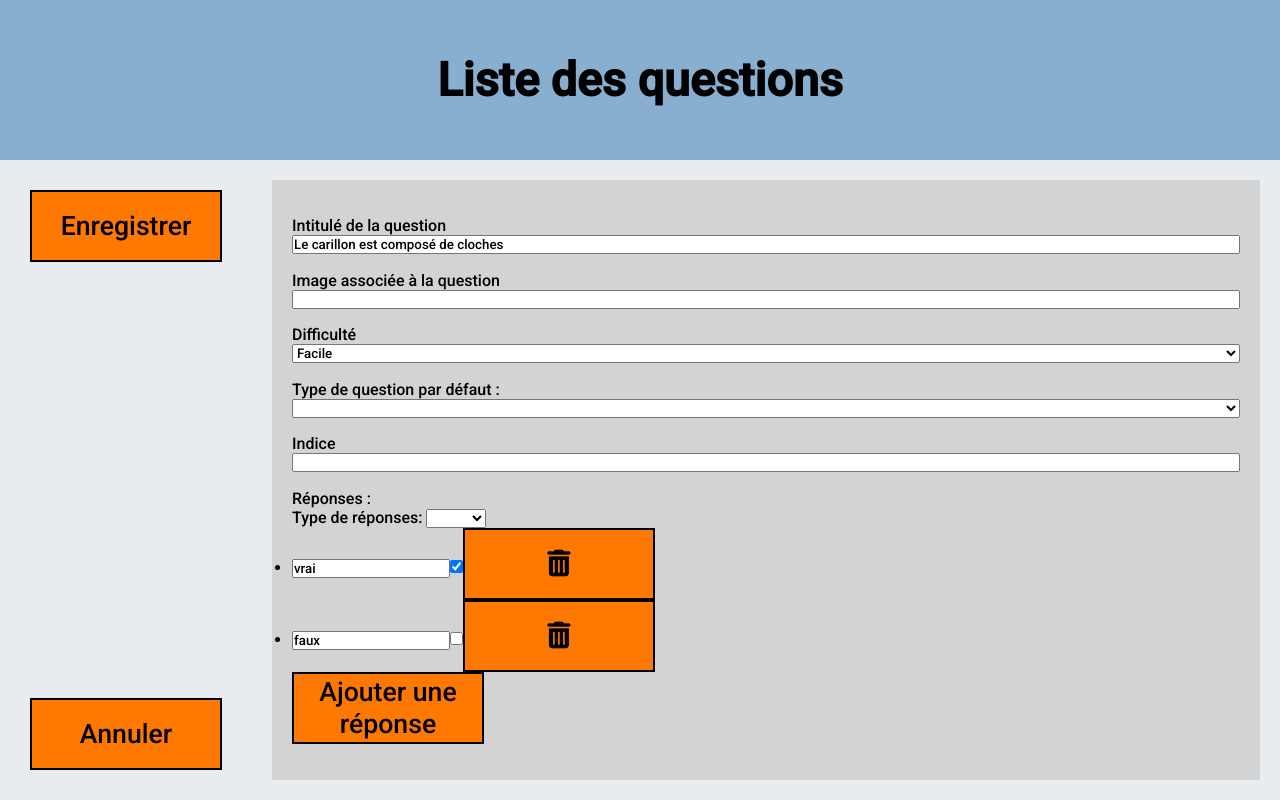
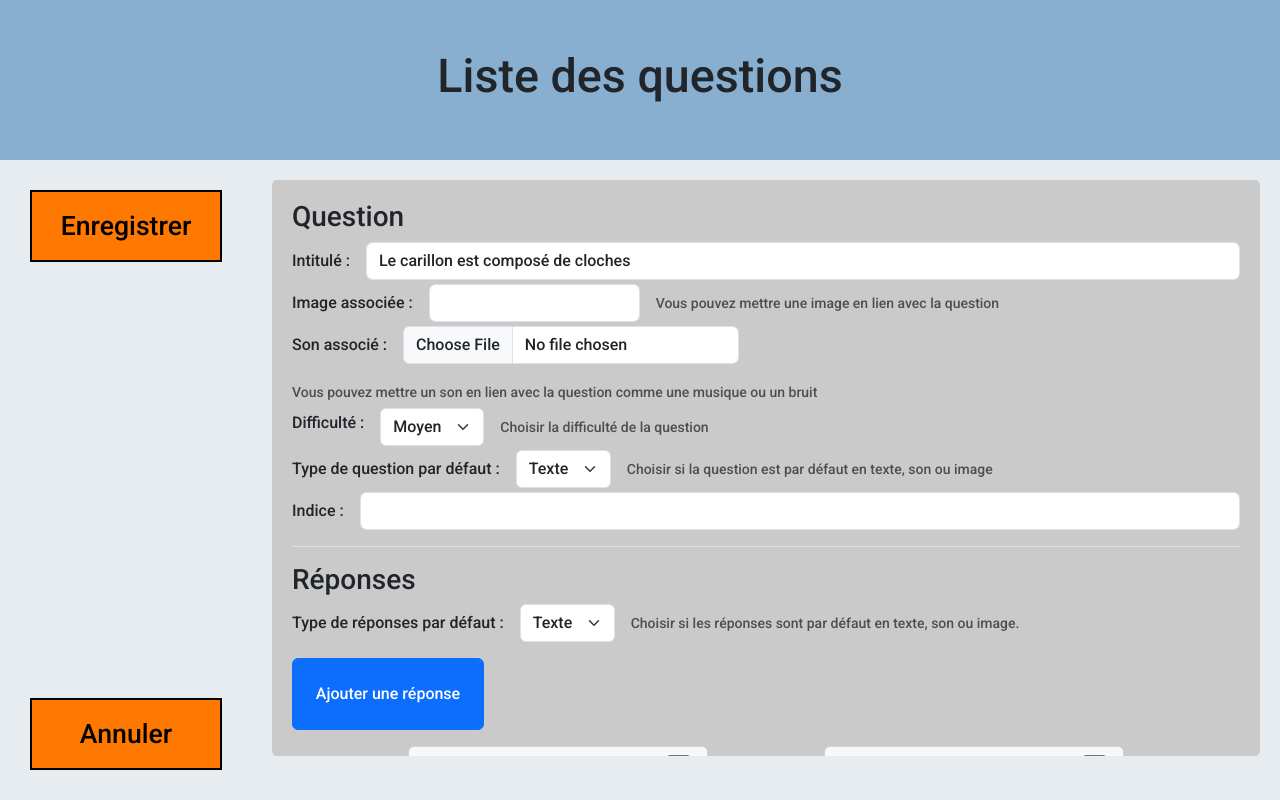
Before and after one commit to 2019-2020-ps6/2022-2023-ps6-cogito, an Angular app in the folder front-end/: page /questions-list in a window 1280 px wide. Both pictures are taken after a click on the button 982 px from the left and 210 px from the top of the page. Built offline with nearby package versions, Linux system fonts and the light colour scheme.

Commit message:
feature: improve style of question-form #61

```diff
--- a/front-end/angular.json
+++ b/front-end/angular.json
@@ -32,7 +32,8 @@
             "styles": [
               "src/styles.scss"
             ],
-            "scripts": []
+            "scripts": [
+            ]
           },
           "configurations": {
             "production": {
--- a/front-end/src/app/app.module.ts
+++ b/front-end/src/app/app.module.ts
@@ -15,6 +15,7 @@ import { QuizComponent } from "./quiz/quiz/quiz.component";
 import { GamePageComponent } from "./game/page/page.component";
 import { QuestionsListComponent } from './questions/questions-list/questions-list.component';
 import { QuestionFormComponent } from './questions/question-form/question-form.component';
+import { BrowserAnimationsModule } from '@angular/platform-browser/animations';
 
 @NgModule({
     declarations: [
@@ -29,12 +30,13 @@ import { QuestionFormComponent } from './questions/question-form/question-form.c
         QuizComponent,
         GamePageComponent,
         QuestionsListComponent,
-        QuestionFormComponent
+        QuestionFormComponent,
     ],
     imports: [
         BrowserModule,
         AppRoutingModule,
-        FormsModule
+        FormsModule,
+        BrowserAnimationsModule
     ],
     providers: [],
     bootstrap: [AppComponent]
--- a/front-end/src/app/questions/question-form/question-form.component.html
+++ b/front-end/src/app/questions/question-form/question-form.component.html
@@ -1,56 +1,149 @@
 <form>
-    <div class="main-content">
-        <label>
-            Intitulé de la question
-            <input type="text" name="title" [(ngModel)]="question === undefined ? '' : question.title">
-        </label>
-        <label>
-            Image associée à la question
-            <input type="text" name="picture" [(ngModel)]="question === undefined ? '' : question.picture">
-            <img class="img-question" *ngIf="question?.picture" src="{{question?.picture}}">
-        </label>
-        <label>
-            Difficulté
-            <select name="difficulty" [(ngModel)]="question === undefined ? '' : question.difficulty">
-                <option value="1">Facile</option>
-                <option value="2">Moyen</option>
-                <option value="3">Difficile</option>
-            </select>
-        </label>
-        <label>
-            Type de question par défaut :
-            <select name="type" [(ngModel)]="question === undefined ? '' : question.defaultMediaType">
-                <option value="1">Texte</option>
-                <option value="2">Son</option>
-                <option value="3">Image</option>
-            </select>
-        </label>
-        <label>
-            Indice
-            <input type="text" name="hint" [(ngModel)]="question === undefined ? '' : question.hint">
-        </label>
+    <div class="overflow-auto">
+        <div class="question-part mb-3 border-bottom">
+            <h3>Question</h3>
+            <div class="row g-3 align-items-center mb-1">
+                <div class="col-auto">
+                    <label class="col-form-label">Intitulé :</label>
+                </div>
+                <div class="col">
+                    <input type="text" class="form-control" name="title" [(ngModel)]="question === undefined ? '' : question.title">
+                </div>
+            </div>
+            <div class="row g-3 align-items-center mb-1">
+                <div class="col-auto">
+                    <label class="col-form-label">Image associée :</label>
+                </div>
+                <div class="col-auto">
+                    <input type="text" class="form-control" name="picture" [(ngModel)]="question === undefined ? '' : question.picture">
+                </div>
+                <div class="col-auto">
+                    <span class="form-text">
+                        Vous pouvez mettre une image en lien avec la question
+                    </span>
+                </div>
+            </div>
+            <div class="row g-3 align-items-center mb-1">
+                <div class="col-auto">
+                  <label class="col-form-label">Son associé :</label>
+                </div>
+                <div class="col-auto">
+                  <input class="form-control" type="file" id="formFile" (change)="uploadSound($event)">
+                </div>
+                <div class="col-auto">
+                  <span class="form-text">
+                    Vous pouvez mettre un son en lien avec la question comme une musique ou un bruit
+                  </span>
+                </div>
+              </div>
 
-        <div>
-            Réponses :
-            <div>
-                Type de réponses:
-                <select name="answerType" [(ngModel)]="question === undefined ? '' : question.defaultAnswersMediaType">
-                    <option value="1">Texte</option>
-                    <option value="2">Son</option>
-                    <option value="3">Image</option>
-                </select>
+              <div class="row g-3 align-items-center mb-1">
+                <div class="col-auto">
+                  <label class="form-label">Difficulté :</label>
+                </div>
+                <div class="col-auto">
+                  <select name="difficulty" class="form-select" [(ngModel)]="question === undefined ? 0 : question.difficulty">
+                    <option value="0">Facile</option>
+                    <option value="1">Moyen</option>
+                    <option value="2">Difficile</option>
+                  </select>
+                </div>
+                <div class="col-auto">
+                  <span class="form-text">Choisir la difficulté de la question</span>
+                </div>
+              </div>
+
+            <div class="row g-3 align-items-center mb-1">
+                <div class="col-auto">
+                    <label class="col-form-label">Type de question par défaut :</label>
+                </div>
+                <div class="col-auto">
+                    <select name="type" class="form-select" [(ngModel)]="question === undefined ? '' : question.defaultMediaType">
+                        <option value="0">Texte</option>
+                        <option value="1">Son</option>
+                        <option value="2">Image</option>
+                    </select>
+                </div>
+                <div class="col-auto">
+                  <span class="form-text">
+                    Choisir si la question est par défaut en texte, son ou image
+                  </span>
+                </div>
+              </div>
+            <div class="row g-3 align-items-center mb-3">
+                <div class="col-auto">
+                    <label class="col-form-label">Indice :</label>
+                </div>
+                <div class="col">
+                    <input type="text" class="form-control" name="hint" [(ngModel)]="question === undefined ? '' : question.hint">
+                </div>
             </div>
+        </div>
+
+        <div class="answer-part mb-3 border-bottom">
+            <h3>Réponses</h3>
+            <div class="row g-3 align-items-center mb-3">
+                <div class="col-auto">
+                    <label class="col-form-label">Type de réponses par défaut :</label>
+                </div>
+                <div class="col-auto">
+                    <select name="answerType" class="form-select" [(ngModel)]="question === undefined ? '' : question.defaultAnswersMediaType">
+                        <option value="0">Texte</option>
+                        <option value="1">Son</option>
+                        <option value="2">Image</option>
+                    </select>
+                </div>
+                <div class="col-auto">
+                    <span class="form-text">
+                        Choisir si les réponses sont par défaut en texte, son ou image.
+                    </span>
+                </div>
+            </div>
+            <button class="btn btn-primary mb-3" (click)="addAnswerToForm()">Ajouter une réponse</button>
             <ul>
-                <li *ngFor="let answer of question?.answerList">
-                    <input type="text" name="{{answer.id}}" [(ngModel)]="answer === undefined ? 'undefined' : answer.value">
-                    <input type="checkbox" name="isCorrect" [checked]="answer.isCorrect"
-                        (change)="answer.isCorrect = !answer.isCorrect">
-                        <button class="button-card" (click)="deleteAnswer(answer)">
-                            <i class="fas fa-trash-alt"></i>
-                        </button>
+                <li *ngFor="let answer of question?.answerList; let i = index" id="answer-{{answer.id}}">
+                    <div class="card answer" >
+                        <h5 class="card-header mb-0 answer-header">
+                            Réponse {{i+1}}
+                            <a class="btn btn-secondary btn-sm" (click)="deleteAnswer(answer)">x</a>
+                        </h5>
+                        <div class="card-body">
+                            <div class="mb-0">
+                                <label class="form-label">
+                                    Intitulé de la réponse
+                                </label>
+                                <input type="text" name="{{answer.id}}" class="form-control" [(ngModel)]="answer === undefined ? 'undefined' : answer.value">
+                            </div>
+                            <div class="mb-0 answer-picture">
+                                <label class="form-label">
+                                    Image associée :
+                                </label>
+                                <input type="text" class="form-control" name="{{answer.id}}-picture" [(ngModel)]="answer === undefined ? 'undefined' : answer.picture">
+                                <img *ngIf="answer?.picture" src="{{answer.picture}}">
+                                <span *ngIf="!answer?.picture" class="form-text" >Aucune image</span>
+                            </div>
+                            <div class="mb-1">
+                                <label class="form-label">
+                                    Son associé :
+                                </label>
+                                <input type="file" name="{{answer.id}}-sound" class="form-control">
+                            </div>
+                            <div class="btn-group" role="group" [attr.aria-labelledby]="'btnradio-' + answer.id">
+                                <input type="radio" class="btn-check" name="btnradio-{{answer.id}}" id="btnradio-{{answer.id}}-1" autocomplete="off" checked [checked]="answer.isCorrect" (change)="answer.isCorrect = true">
+                                <label class="btn btn-outline-{{answer.isCorrect ? 'success' : 'danger'}}" for="btnradio-{{answer.id}}-1">Réponse correcte</label>
+
+                                <input type="radio" class="btn-check" name="btnradio-{{answer.id}}" id="btnradio-{{answer.id}}-2" autocomplete="off" [checked]="!answer.isCorrect" (change)="answer.isCorrect = false">
+                                <label class="btn btn-outline-{{answer.isCorrect ? 'success' : 'danger'}}" for="btnradio-{{answer.id}}-2">Réponse fausse</label>
+                            </div>
+                        </div>
+                    </div>
                 </li>
             </ul>
-            <button (click)="addAnswerToForm()">Ajouter une réponse</button>
+        </div>
+
+        <div class="correction-part mb-3">
+            <h3>Correction</h3>
+
         </div>
     </div>
 
--- a/front-end/src/app/questions/question-form/question-form.component.scss
+++ b/front-end/src/app/questions/question-form/question-form.component.scss
@@ -1,11 +1,14 @@
+@import "/src/styles/variables.scss";
+
 .main-content{
     display: flex;
     flex-direction: column;
     justify-content: space-evenly;
     padding: 20px;
     width: 80%;
-    background-color: lightgray;
+    background-color: $grey;
     margin: 20px;
+    border-radius: 100px;
 }
 
 .side-content{
@@ -30,3 +33,60 @@ label {
     max-width: 100px;
     height: auto;
 }
+
+li {
+    list-style-type: none;
+
+}
+
+li .card{
+    width: 300px;
+    height: 500px;
+}
+
+li .card .card-body{
+    display: flex;
+    flex-direction: column;
+    justify-content: flex-start;
+}
+
+ul {
+    display: flex;
+    flex-direction: row;
+    flex-wrap: wrap;
+    justify-content: space-evenly;
+    padding: 0;
+}
+
+.overflow-auto{
+    max-height: 90%;
+    padding: 20px;
+    width: 80%;
+    background-color: $grey;
+    margin: 20px;
+    border-radius: 5px;
+}
+
+.answer-header{
+    display: flex;
+    flex-direction: row;
+    justify-content: space-between;
+    align-items: center;
+}
+
+.answer-picture{
+    height: 200px;
+    width: 100%;
+    display: flex;
+    flex-direction: column;
+    justify-content: flex-start;
+    align-items: left;
+}
+
+.answer-picture img{
+    object-fit: contain;
+    max-height: 60%;
+    max-width: 100%;
+    align-items: center;
+    margin-top: 10px;
+}
--- a/front-end/src/app/questions/question-form/question-form.component.ts
+++ b/front-end/src/app/questions/question-form/question-form.component.ts
@@ -3,6 +3,9 @@ import { Answer } from "src/models/answer.model";
 
 import { Question } from "src/models/question.model";
 import { QuizService } from "src/services/adminQuiz.service";
+
+import * as fs from 'fs-extra';
+import * as path from 'path';
 
 @Component({
     selector: "app-question-form",
@@ -17,15 +20,16 @@ export class QuestionFormComponent implements OnInit {
 
     ngOnInit(): void {
         this.quizService.getSelectedQuestion().subscribe(question => {
-                this.question = JSON.parse(JSON.stringify(question)) ;
+            this.question = JSON.parse(JSON.stringify(question)) ;
         });
     }
 
     addAnswerToForm(): void {
+        const id = this.quizService.getIdOfNewAnswerOf(this.question as Question);
         this.question?.answerList.push({
             value: "",
             isCorrect: false,
-            id: this.quizService.getIdOfNewAnswerOf(this.question as Question)
+            id: id
         });
     }
 
@@ -49,10 +53,16 @@ export class QuestionFormComponent implements OnInit {
 
     deleteAnswer(answer : Answer): void {
         this.question?.answerList.splice(this.question.answerList.indexOf(answer), 1);
+
     }
 
 
     checkQuestionValidity(): boolean {
         return this.question?.title !== undefined && this.question?.title !== "" && this.question?.answerList.length > 1 && this.question?.answerList.filter(answer => answer.isCorrect).length > 0 && this.question?.answerList.filter(answer => answer.value !== "").length === this.question?.answerList.length && this.question?.difficulty !== undefined && this.question?.defaultMediaType !== undefined;
     }
+
+    uploadSound(event: any): void {
+        // wait for backend to be ready
+    }
+
 }
--- a/front-end/src/app/questions/questions-list/questions-list.component.html
+++ b/front-end/src/app/questions/questions-list/questions-list.component.html
@@ -1,10 +1,10 @@
 <ul>
     <li *ngFor="let question of quiz?.questionList" style="height: 100px;">
-        <div class="card">
+        <div class="question-item">
             <h2>
                 {{question.title}}
             </h2>
-            <div class="buttons">
+            <div class="buttons-side">
                 <button (click)="editQuestion(question)" [routerLink]="['/question-form']" class="button-card">
                     <i class="fa-solid fa-pen"></i>
                 </button>
@@ -15,4 +15,5 @@
         </div>
     </li>
 </ul>
+
 <button [routerLink]="['/question-form']" (click)="createNewQuestion()">Créer une nouvelle question</button>
--- a/front-end/src/app/questions/questions-list/questions-list.component.scss
+++ b/front-end/src/app/questions/questions-list/questions-list.component.scss
@@ -27,14 +27,14 @@ h2 {
     text-align: center;
 }
 
-.card {
+.question-item {
     display: flex;
     flex-direction: row;
     justify-content: space-between;
     height: 100%;
 }
 
-.buttons {
+.buttons-side {
     display: flex;
     flex-direction: row;
     justify-content: space-evenly;
--- a/front-end/src/app/questions/questions-list/questions-list.component.ts
+++ b/front-end/src/app/questions/questions-list/questions-list.component.ts
@@ -26,6 +26,7 @@ export class QuestionsListComponent implements OnInit {
 
     removeQuestion(question: Question): void {
         this.quizService.removeQuestion(question);
+
     }
 
     createNewQuestion(): void {
--- a/front-end/src/index.html
+++ b/front-end/src/index.html
@@ -7,7 +7,8 @@
   <meta name="viewport" content="width=device-width, initial-scale=1">
   <link rel="icon" type="image/x-icon" href="favicon.ico">
   <link rel="stylesheet" href="https://use.fontawesome.com/releases/v5.6.3/css/all.css" integrity="sha384-UHRtZLI+pbxtHCWp1t77Bi1L4ZtiqrqD80Kn4Z8NTSRyMA2Fd33n5dQ8lWUE00s/" crossorigin="anonymous">
-  <script src="https://kit.fontawesome.com/2cd1095d29.js" crossorigin="anonymous"></script>
+  <script src="https://kit.fontawesome.com/2cd1095d29.js" crossorigin="anonymous"></script><link href="https://cdn.jsdelivr.net/npm/bootstrap@5.3.0-alpha3/dist/css/bootstrap.min.css" rel="stylesheet" integrity="sha384-KK94CHFLLe+nY2dmCWGMq91rCGa5gtU4mk92HdvYe+M/SXH301p5ILy+dN9+nJOZ" crossorigin="anonymous">
+  <script src="https://cdn.jsdelivr.net/npm/bootstrap@5.3.0-alpha3/dist/js/bootstrap.bundle.min.js" integrity="sha384-ENjdO4Dr2bkBIFxQpeoTz1HIcje39Wm4jDKdf19U8gI4ddQ3GYNS7NTKfAdVQSZe" crossorigin="anonymous"></script>
 </head>
 <body>
   <app-root class="main-content"></app-root>
--- a/front-end/src/services/adminQuiz.service.ts
+++ b/front-end/src/services/adminQuiz.service.ts
@@ -104,6 +104,8 @@ export class QuizService {
     question.id = this.getIdOfNewQuestion();
     question.title = "";
     question.answerList = [];
+    question.sound = "";
+    question.picture = "";
     this.addQuestion(question);
     this.selectQuestion(question);
     this.typeOfForm = "creation";
--- a/front-end/tsconfig.app.json
+++ b/front-end/tsconfig.app.json
@@ -6,7 +6,8 @@
     "types": []
   },
   "files": [
-    "src/main.ts"
+    "src/main.ts",
+    "src/polyfills.ts"
   ],
   "include": [
     "src/**/*.d.ts"
```
Also changed, not shown: front-end/package.json (+7 -0 lines), 1 other file (tests, documents, lock files or other folders).
